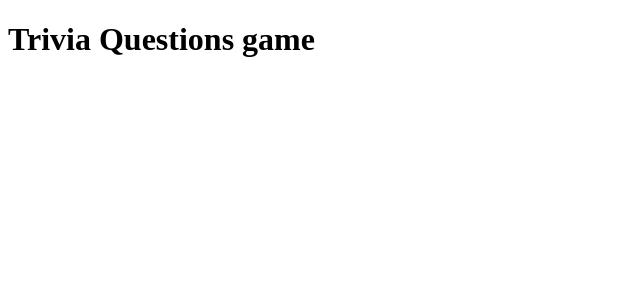
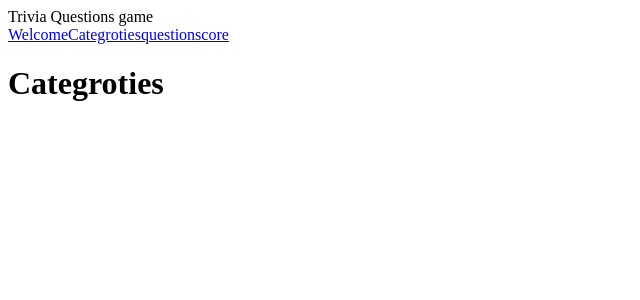
Before and after one commit to M-Hafez22/trivia-questions-game, a React (Vite) app: page /#/categroties in a window 1280 px wide. Shown: the top 300 px of the page, without its empty margins (0-640 px from the left). Built offline with nearby package versions, Linux system fonts and the light colour scheme.

Commit message:
✨  Add routes

```diff
--- a/src/App.jsx
+++ b/src/App.jsx
@@ -1,9 +1,29 @@
 import React from "react";
+import { HashRouter as Router, Routes, Route, Link } from "react-router-dom";
+import Welcome from "./components/Welcome";
+import Categroties from "./components/Categroties";
+import Question from "./components/Question";
+import Score from "./components/Score";
 
 function App() {
   return (
     <div className="App">
-      <h1>Trivia Questions game</h1>
+      <header className="App-header">Trivia Questions game</header>
+      <Router>
+        <div>
+          <Link to="/">Welcome</Link>
+          <Link to="/categroties">Categroties</Link>
+          <Link to="/question">question</Link>
+          <Link to="/score">score</Link>
+        </div>
+
+        <Routes>
+          <Route path="/" element={<Welcome />} />
+          <Route path="/categroties" element={<Categroties />} />
+          <Route path="/question/:id" element={<Question />} />
+          <Route path="/score" element={<Score />} />
+        </Routes>
+      </Router>
     </div>
   );
 }
--- /dev/null
+++ b/src/components/Categroties.jsx
@@ -0,0 +1,11 @@
+import React from "react";
+
+function Categroties() {
+  return (
+    <div>
+      <h1>Categroties</h1>
+    </div>
+  );
+}
+
+export default Categroties;
--- /dev/null
+++ b/src/components/Question.jsx
@@ -0,0 +1,9 @@
+import React from 'react'
+
+function Question() {
+  return (
+    <div>Question</div>
+  )
+}
+
+export default Question
--- /dev/null
+++ b/src/components/Score.jsx
@@ -0,0 +1,9 @@
+import React from 'react'
+
+function Score() {
+  return (
+    <div>Score</div>
+  )
+}
+
+export default Score
--- /dev/null
+++ b/src/components/Welcome.jsx
@@ -0,0 +1,11 @@
+import React from "react";
+
+function Welcome() {
+  return (
+    <div>
+      <h1>Welcome</h1>
+    </div>
+  );
+}
+
+export default Welcome;
```
